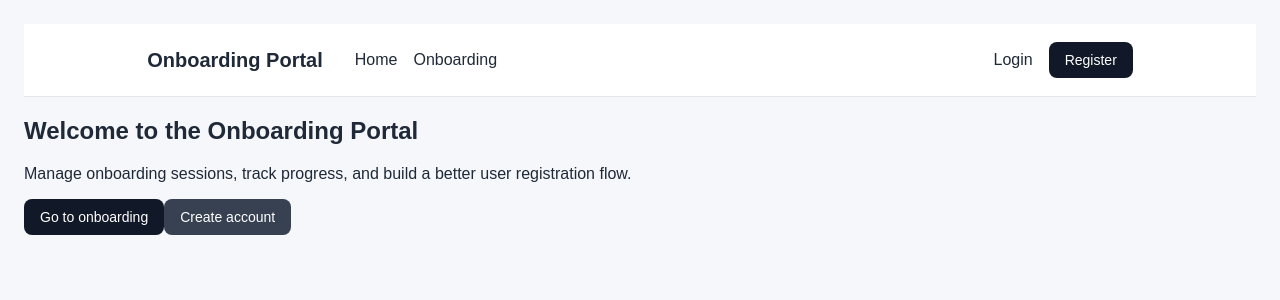
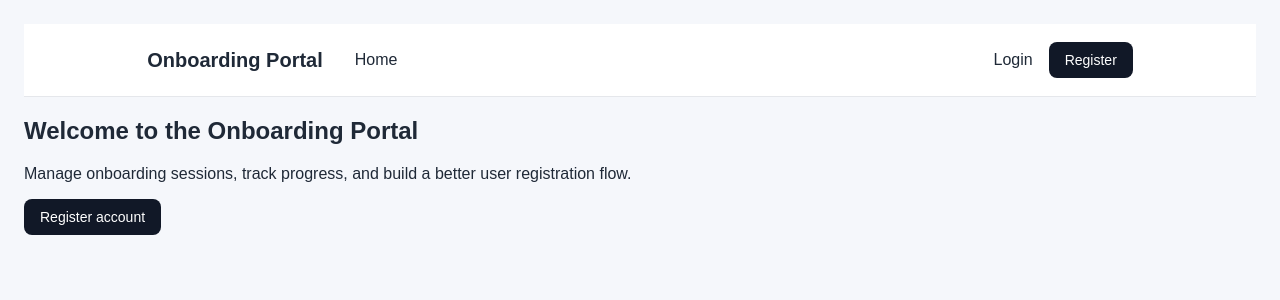
Before and after one commit to maciejlug/Onboarding-Portal, a React (Vite) app in the folder client/: page / in a window 1280 px wide. Shown: the top 300 px of the page. Built offline with nearby package versions, Linux system fonts and the light colour scheme.

Commit message:
refactor: reorganize frontend file structure changed host for db

```diff
--- a/client/src/components/Layout/Layout.tsx
+++ b/client/src/components/Layout/Layout.tsx
@@ -9,7 +9,9 @@ export default function Layout({ children }: LayoutProps) {
   return (
     <div className="app-shell">
       <Navbar />
-      <main className="page-container">{children}</main>
+      <div>
+        <main className="page-container">{children}</main>
+      </div>
     </div>
   );
 }
--- a/client/src/components/Navbar/Navbar.tsx
+++ b/client/src/components/Navbar/Navbar.tsx
@@ -10,16 +10,13 @@ export default function Navbar() {
             <div className="navbar__brand">
               <Link to="/">Onboarding Portal</Link>
             </div>
-
             <nav className="navbar__nav">
               <Link to="/">Home</Link>
-              <Link to="/onboarding">Onboarding</Link>
             </nav>
           </div>
-
           <nav className="navbar__auth">
             <Link to="/login">Login</Link>
-            <Link to="/register" className="button-link">
+            <Link to="/onboarding" className="button-link">
               Register
             </Link>
           </nav>
--- a/client/src/index.css
+++ b/client/src/index.css
@@ -12,11 +12,6 @@ body {
 a {
   color: inherit;
   text-decoration: none;
-}
-
-.page-width {
-  width: 80%;
-  margin: 0 auto;
 }
 
 .button-link,
@@ -34,3 +29,8 @@ button {
 .button-link--secondary {
   background: #374151;
 }
+
+.page-width {
+  width: 80%;
+  margin: 0 auto;
+}
--- a/client/src/pages/HomePage/HomePage.tsx
+++ b/client/src/pages/HomePage/HomePage.tsx
@@ -13,10 +13,7 @@ export default function HomePage() {
 
         <div className="hero__actions">
           <Link to="/onboarding" className="button-link">
-            Go to onboarding
-          </Link>
-          <Link to="/register" className="button-link button-link--secondary">
-            Create account
+            Register account
           </Link>
         </div>
       </section>
```
Also changed, not shown: client/src/components/Navbar/Navbar.css (line endings or trailing spaces), 1 other file (tests, documents, lock files or other folders).
